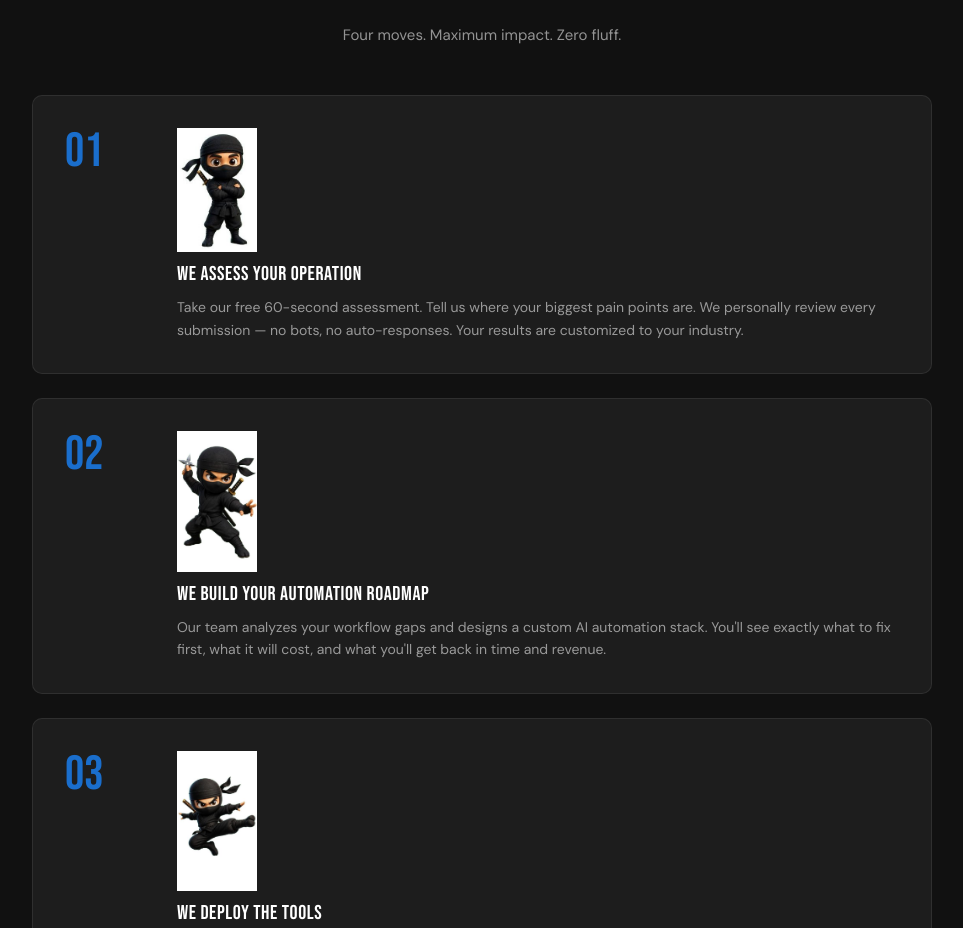
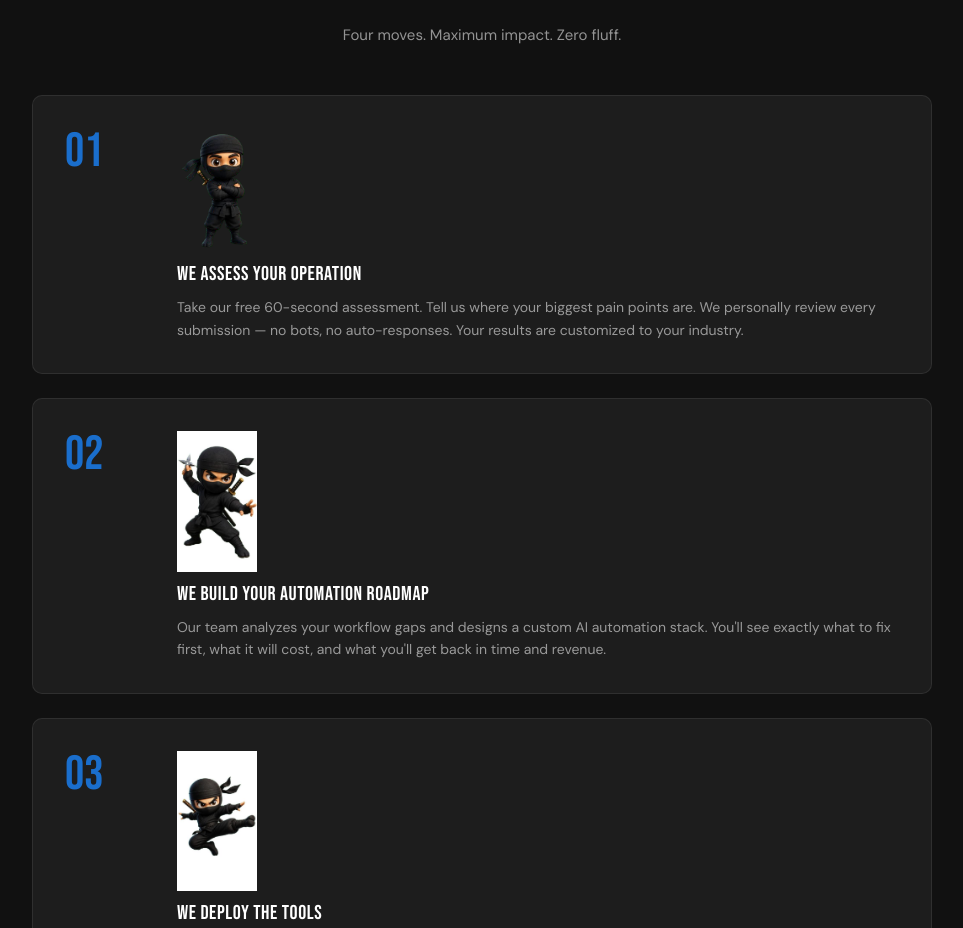
Before and after one commit to Agent-Artemis/enhanced-ops-ninja, a Next.js app: page / in a window 1280 px wide. Shown: the part 1786-2714 px from the top of the page, without its empty margins (158-1121 px from the left). Built offline with nearby package versions, Linux system fonts and the light colour scheme.

Commit message:
Replace step 01 ninja with transparent background image

```diff
--- a/src/components/marketing/MarketingWorks.tsx
+++ b/src/components/marketing/MarketingWorks.tsx
@@ -15,7 +15,7 @@ export function MarketingWorks() {
       <div className="mx-auto max-w-[900px]">
         <Step
           num="01"
-          image={<Image src="/ninja-character.jpg" alt="Ninja leaping" width={80} height={80} />}
+          image={<Image src="/Ninja_Transparent.png" alt="Ninja leaping" width={80} height={80} />}
           title="WE ASSESS YOUR OPERATION"
           body="Take our free 60-second assessment. Tell us where your biggest pain points are. We personally review every submission — no bots, no auto-responses. Your results are customized to your industry."
         />
```
